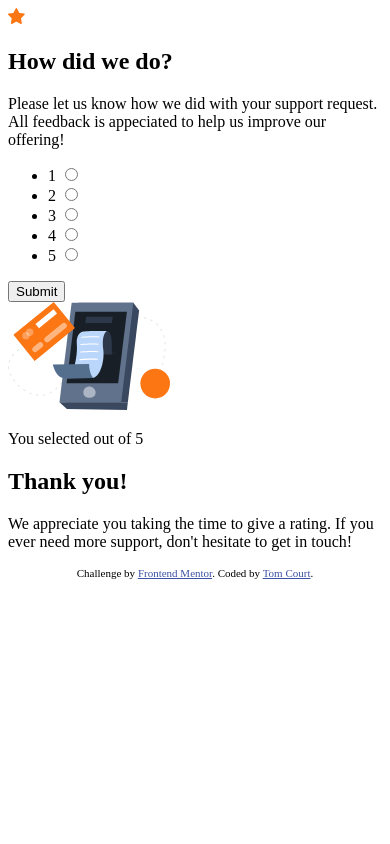
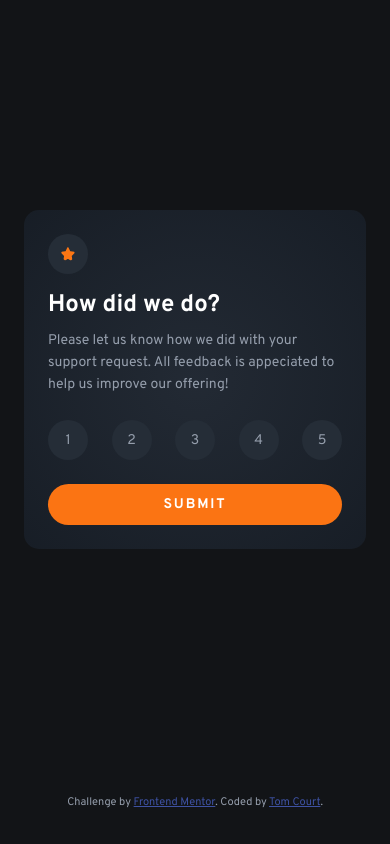
Before and after one commit to Tomcourt89/Interactive-rating-component, a plain HTML site: page index.html in a window 390 px wide. Drawn offline with Linux system fonts and the light colour scheme.

Commit message:
First container styled for mobile

```diff
--- a/css/styles.css
+++ b/css/styles.css
@@ -0,0 +1,133 @@
+:root {
+    --orange: hsl(25, 97%, 53%);
+    --white: hsl(0, 0%, 100%);
+    --light-grey: hsl(217, 12%, 63%);
+    --grey: hsl(216, 12%, 54%);
+    --blue: hsl(213, 19%, 18%);
+    --dark-blue: hsl(216, 12%, 8%);
+
+    --gradient: hsl(215, 20%, 17%), hsl(215, 24%, 12%);
+
+    --text-base: 0.875rem;
+    --text-lg: 1.5rem;
+}
+
+* {
+    box-sizing: border-box;
+    margin: 0;
+    padding: 0;
+}
+
+body {
+    display: grid;
+    height: 100vh;
+    place-items: center;
+    grid-template-rows: 90% 1fr;
+    font-family: "Overpass", sans-serif;
+    font-size: var(--text-base);
+    background: var(--dark-blue);
+    color: var(--light-grey);
+}
+
+article {
+    background: radial-gradient(var(--gradient));
+    margin: 24px;
+    padding: 24px;
+    max-width: 412px;
+    display: flex;
+    flex-direction: column;
+    display: flex;
+    flex-direction: column;
+    border-radius: 15px;
+}
+
+.feedback {
+    & img {
+        height: 40px;
+        width: 40px;
+        padding: 13px;
+        border-radius: 50%;
+        background: var(--blue);
+        margin-bottom: 16px;
+    }
+
+    & h2 {
+        color: var(--white);
+        font-size: var(--text-lg);
+        font-weight: 700;
+        margin-bottom: 10px;
+    }
+
+    & p {
+        line-height: 22px;
+    }
+
+    & form {
+        display: flex;
+        flex-direction: column;
+    }
+}
+
+.rating {
+    margin-block: 24px;
+    display: flex;
+    justify-content: space-between;
+    list-style-type: none;
+
+    & li {
+        height: 40px;
+        width: 40px;
+        display: grid;
+        border-radius: 50%;
+        place-items: center;
+        position: relative;
+
+        & input {
+            position: absolute;
+            width: 100%;
+            height: 100%;
+            appearance: none;
+            cursor: pointer;
+            background: var(--blue);
+            border-radius: 50%;
+            transition: background ease 0.5s;
+
+            &:checked {
+                background: var(--grey);
+            }
+        }
+
+        & label {
+            pointer-events: none;
+            z-index: 10;
+            transition: color ease 0.5s;
+
+            &:has(~input:checked) {
+                color: var(--white);
+            }
+        }
+    }
+}
+
+.submit-btn {
+    background: var(--orange);
+    padding-block: 12px;
+    border: none;
+    border-radius: 22.5px;
+    color: var(--white);
+    font-weight: 700;
+    letter-spacing: 1.87px;
+    text-transform: uppercase;
+    font-size: var(--text-base);
+    font-family: "Overpass", sans-serif;
+    transition: all ease 0.5s;
+
+    &:active {
+        background: var(--white);
+        color: var(--orange);
+    }
+}
+
+.response {
+    display: none;
+}
--- a/index.html
+++ b/index.html
@@ -5,6 +5,9 @@
   <meta name="viewport" content="width=device-width, initial-scale=1.0"> <!-- displays site properly based on user's device -->
 
   <link rel="icon" type="image/png" sizes="32x32" href="./images/favicon-32x32.png">
+  <link rel="preconnect" href="https://fonts.googleapis.com">
+  <link rel="preconnect" href="https://fonts.gstatic.com" crossorigin>
+  <link href="https://fonts.googleapis.com/css2?family=Overpass:ital,wght@0,100..900;1,100..900&display=swap" rel="stylesheet">
   <link rel="stylesheet" href="./css/styles.css">
   <script src="./js/script.js"></script>
 
```
